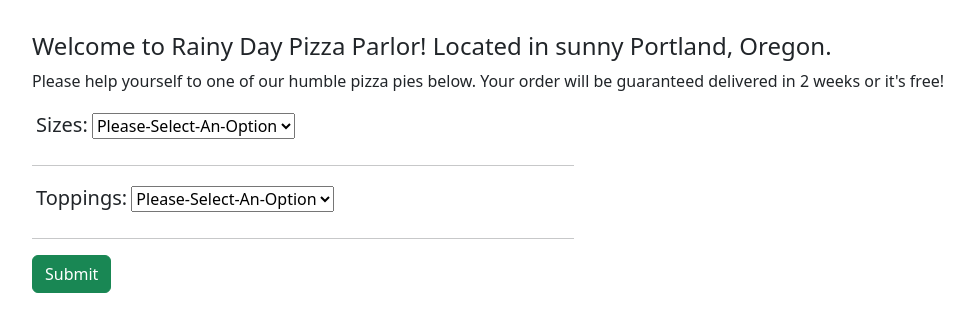
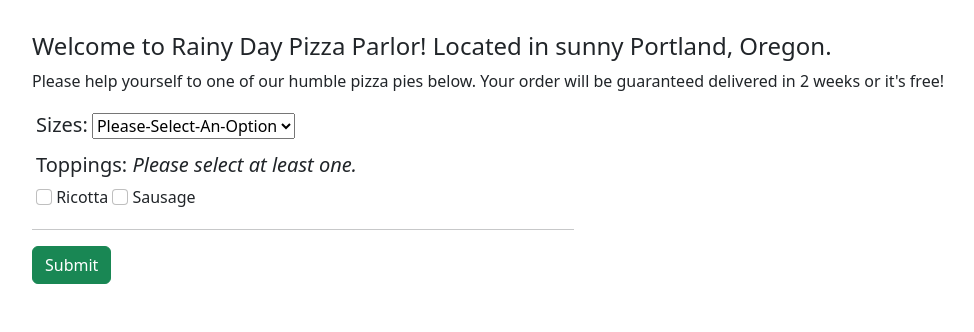
Before and after one commit to eusebiedev/pizza-parlor, a plain HTML site: page index.html in a window 1280 px wide. Shown: the whole page, without its empty margins (54-1028 px from the left). Drawn offline with nearby package versions, Linux system fonts and the light colour scheme.

Commit message:
Change Toppings input type to checkbox on index.html

```diff
--- a/index.html
+++ b/index.html
@@ -27,21 +27,15 @@
             <select id="size" class="form-select-form-control" required="">
               <option value="">Please-Select-An-Option</option>
               <option value="Small">Small</option>
-              <option value="Medium">Medium</option>
-              <option value="windows">Large</option>
+              <option value="Large">Large</option>
             </select>
           </div>
-          <hr>
           <div class="col p-1">
-            <label for="toppings">
-              <h5>Toppings:</h5>
-            </label>
-            <select id="size" class="form-select-form-control" required="">
-              <option value="">Please-Select-An-Option</option>
-              <option value="Ricotta">Ricotta</option>
-              <option value="Sausage">Sausage</option>
-              <option value="Mushrooms">Mushrooms</option>
-            </select>
+            <h5>Toppings: <em>Please select at least one.</em></h5>
+            <input type="checkbox" class="form-check-input" name="toppings" value="Ricotta">
+            Ricotta
+            <input type="checkbox" class="form-check-input" name="toppings" value="Sausage">
+            Sausage
           </div>
           <hr>
           <button type="submit" class="btn btn-success btn-small">Submit</button>
```
